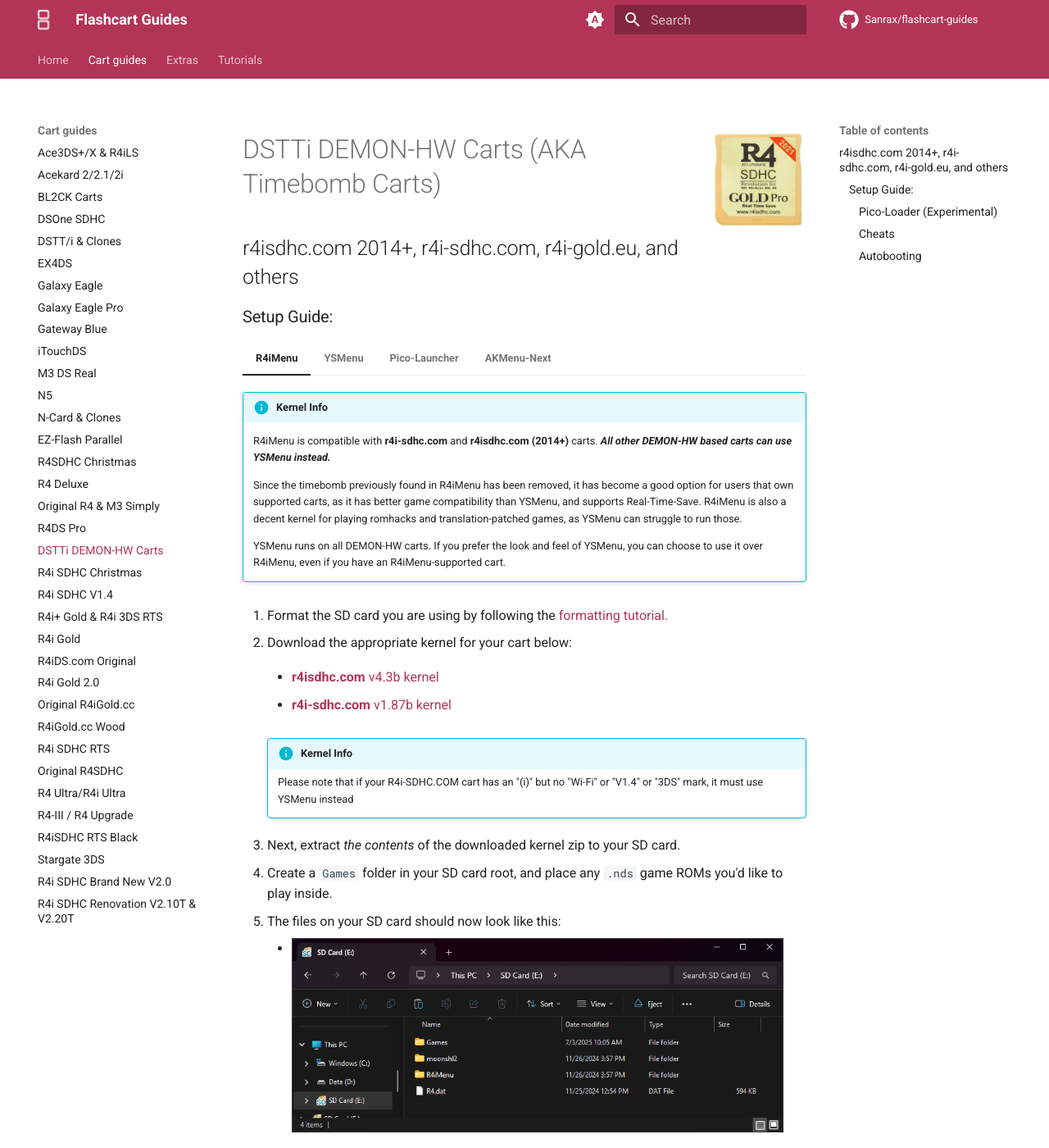
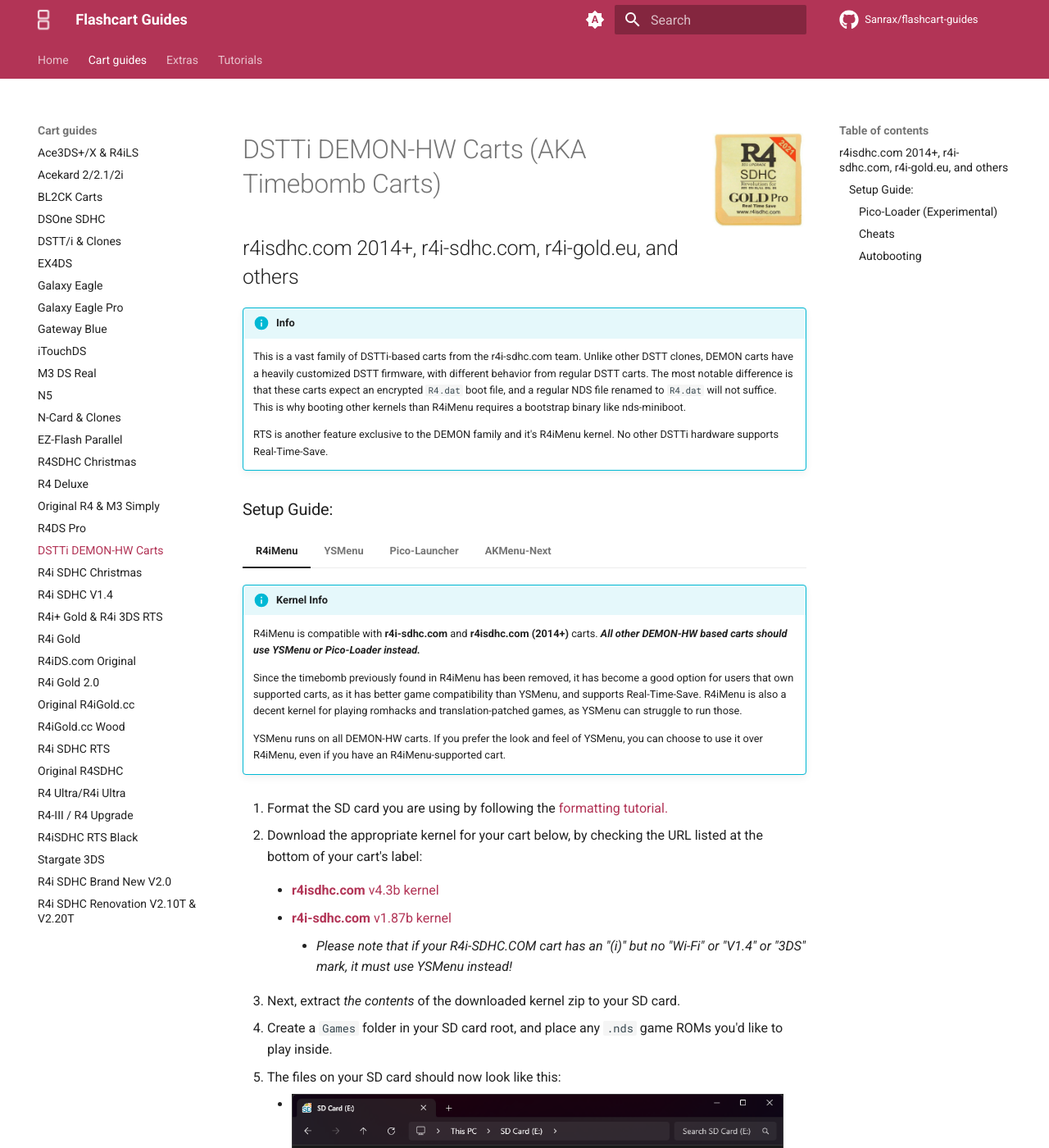
Before and after one commit to Sanrax/flashcart-guides, an MkDocs documentation site: the page built from docs/cart-guides/r4i-sdhc.md, in a window 1280 px wide and 1400 px high. Shown: the whole window at 82% size. Built offline with MkDocs 1.6.1 and Material for MkDocs 9.7.7, drawn with Linux system fonts in a browser that asks for light colours; comment, search, counter and statistics services are not loaded.

Commit message:
Clarify how to choose an R4iMenu version

```diff
--- a/docs/cart-guides/r4i-sdhc.md
+++ b/docs/cart-guides/r4i-sdhc.md
@@ -6,13 +6,19 @@
 # DSTTi DEMON-HW Carts (AKA Timebomb Carts)
 ## r4isdhc.com 2014+, r4i-sdhc.com, r4i-gold.eu, and others
 
+!!! info
+
+    This is a vast family of DSTTi-based carts from the r4i-sdhc.com team. Unlike other DSTT clones, DEMON carts have a heavily customized DSTT firmware, with different behavior from regular DSTT carts. The most notable difference is that these carts expect an encrypted `R4.dat` boot file, and a regular NDS file renamed to `R4.dat` will not suffice. This is why booting other kernels than R4iMenu requires a bootstrap binary like nds-miniboot.
+
+    RTS is another feature exclusive to the DEMON family and it's R4iMenu kernel. No other DSTTi hardware supports Real-Time-Save.
+
 ### Setup Guide:
 
 === "R4iMenu"
 
     !!! info "Kernel Info"
 
-        R4iMenu is compatible with **r4i-sdhc.com** and **r4isdhc.com (2014+)** carts. ***All other DEMON-HW based carts can use YSMenu instead.***
+        R4iMenu is compatible with **r4i-sdhc.com** and **r4isdhc.com (2014+)** carts. ***All other DEMON-HW based carts should use YSMenu or Pico-Loader instead.***
 
         Since the timebomb previously found in R4iMenu has been removed, it has become a good option for users that own supported carts, as it has better game compatibility than YSMenu, and supports Real-Time-Save. R4iMenu is also a decent kernel for playing romhacks and translation-patched games, as YSMenu can struggle to run those.
 
@@ -20,15 +26,12 @@
 
     1. Format the SD card you are using by following the [formatting tutorial.](../tutorials/formatting.md){target="_blank"}
 
-    1. Download the appropriate kernel for your cart below:
+    1. Download the appropriate kernel for your cart below, by checking the URL listed at the bottom of your cart's label:
 
         - [**r4isdhc.com** v4.3b kernel](https://github.com/Sanrax/YSMenu-Custom-Packages/releases/download/v7.06/r4isdhc.com_DEMON_4.3b.zip)
 
         - [**r4i-sdhc.com** v1.87b kernel](https://github.com/Sanrax/YSMenu-Custom-Packages/releases/download/v7.06/r4i-sdhc.com_DEMON_1.87b.zip)
-
-        !!! info "Kernel Info"
-
-            Please note that if your R4i-SDHC.COM cart has an "(i)" but no "Wi-Fi" or "V1.4" or "3DS" mark, it must use YSMenu instead
+            - *Please note that if your R4i-SDHC.COM cart has an "(i)" but no "Wi-Fi" or "V1.4" or "3DS" mark, it must use YSMenu instead!*
 
     1. Next, extract *the contents* of the downloaded kernel zip to your SD card.
 
```
